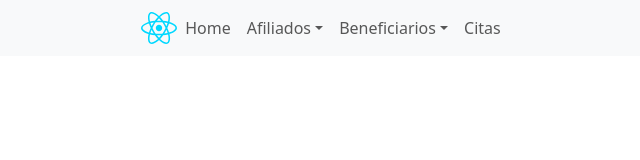
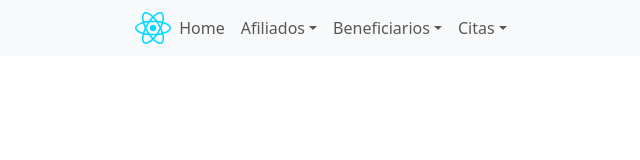
Before and after one commit to SebastianPicas/SaludArqui_Front, a React (Vite) app: page / in a window 1280 px wide. Shown: the top 160 px of the page, without its empty margins (315-955 px from the left). Built offline with nearby package versions, Linux system fonts and the light colour scheme.

Commit message:
Agrega dropdown menu citas y registro decitas

```diff
--- a/src/App.tsx
+++ b/src/App.tsx
@@ -10,6 +10,7 @@ import Home from './pages/Home';
 import Citas from './pages/Citas';
 import AfiliadosTablas from './pages/AfiliadosTable';
 import BeneficiariosTablas from './pages/BeneficiariosTable';
+import RegistroCitas from './pages/RegistroCitas';
 
 function App() {
   return (
@@ -18,11 +19,12 @@ function App() {
         <Navbar />
         <Routes>
           <Route path="/SaludArqui_Front/" element={<Home />} />
-          <Route path="/SaludArqui_Front//afiliados" element={<RegistroAfiliados />} />
-          <Route path="/SaludArqui_Front//beneficiarios" element={<RegistroBeneficiarios />} />
-          <Route path="/SaludArqui_Front//citas" element={<Citas />}/>
-          <Route path="/SaludArqui_Front//listafiliados" element={<AfiliadosTablas />}/>
-          <Route path="/SaludArqui_Front//listbeneficiario" element={<BeneficiariosTablas />}/>
+          <Route path="/SaludArqui_Front/afiliados" element={<RegistroAfiliados />} />
+          <Route path="/SaludArqui_Front/beneficiarios" element={<RegistroBeneficiarios />} />
+          <Route path="/SaludArqui_Front/citas" element={<Citas />}/>
+          <Route path="/SaludArqui_Front/listafiliados" element={<AfiliadosTablas />}/>
+          <Route path="/SaludArqui_Front/listbeneficiario" element={<BeneficiariosTablas />}/>
+          <Route path="/SaludArqui_Front/RegistroCitas" element={<RegistroCitas/>}/>
         </Routes>
       </Router>
     </>
--- a/src/components/Navbar.tsx
+++ b/src/components/Navbar.tsx
@@ -37,10 +37,10 @@ const Navbar: React.FC = () => {
               </a>
               <ul className="dropdown-menu" aria-labelledby="afiliadosDropdown">
                 <li>
-                  <Link className="dropdown-item" to="/SaludArqui_Front//afiliados">Registro/Actualización</Link>
+                  <Link className="dropdown-item" to="/SaludArqui_Front/afiliados">Registro/Actualización</Link>
                 </li>
                 <li>
-                  <Link className="dropdown-item" to="/SaludArqui_Front//listafiliados">Lista Afiliados</Link>
+                  <Link className="dropdown-item" to="/SaludArqui_Front/listafiliados">Lista Afiliados</Link>
                 </li>
               </ul>
             </li>
@@ -49,25 +49,43 @@ const Navbar: React.FC = () => {
             <a
                 className="nav-link dropdown-toggle"
                 href="#"
-                id="afiliadosDropdown"
+                id="beneficiariosDropdown"
                 role="button"
                 data-bs-toggle="dropdown"
                 aria-expanded="false"
               >
                 Beneficiarios
               </a>
-              <ul className="dropdown-menu" aria-labelledby="afiliadosDropdown">
+              <ul className="dropdown-menu" aria-labelledby="beneficiariosDropdown">
                 <li>
-                  <Link className="nav-link" to="/SaludArqui_Front//beneficiarios">Registro/Actualización</Link>
+                  <Link className="nav-link" to="/SaludArqui_Front/beneficiarios">Registro/Actualización</Link>
                 </li>
                 <li>
-                  <Link className="nav-link" to="/SaludArqui_Front//listbeneficiario">Lista Beneficiarios</Link>
+                  <Link className="nav-link" to="/SaludArqui_Front/listbeneficiario">Lista Beneficiarios</Link>
                 </li>
               </ul>
             </li>
-            <li className="nav-item">
-              <Link className="nav-link" to="/SaludArqui_Front//citas">Citas</Link>
+            <li className="nav-item dropdown">
+            <a
+                className="nav-link dropdown-toggle"
+                href="#"
+                id="citasDropdown"
+                role="button"
+                data-bs-toggle="dropdown"
+                aria-expanded="false"
+              >
+                Citas
+              </a>
+              <ul className="dropdown-menu" aria-labelledby="citasDropdown">
+                <li className="nav-item">
+                  <Link className="nav-link" to="/SaludArqui_Front/RegistroCitas">Registra una cita</Link>
+                </li>
+                <li className="nav-item">
+                  <Link className="nav-link" to="/SaludArqui_Front/citas">Lista de citas</Link>
+                </li>
+              </ul>
             </li>
+
           </ul>
         </div>
       </div>
```
